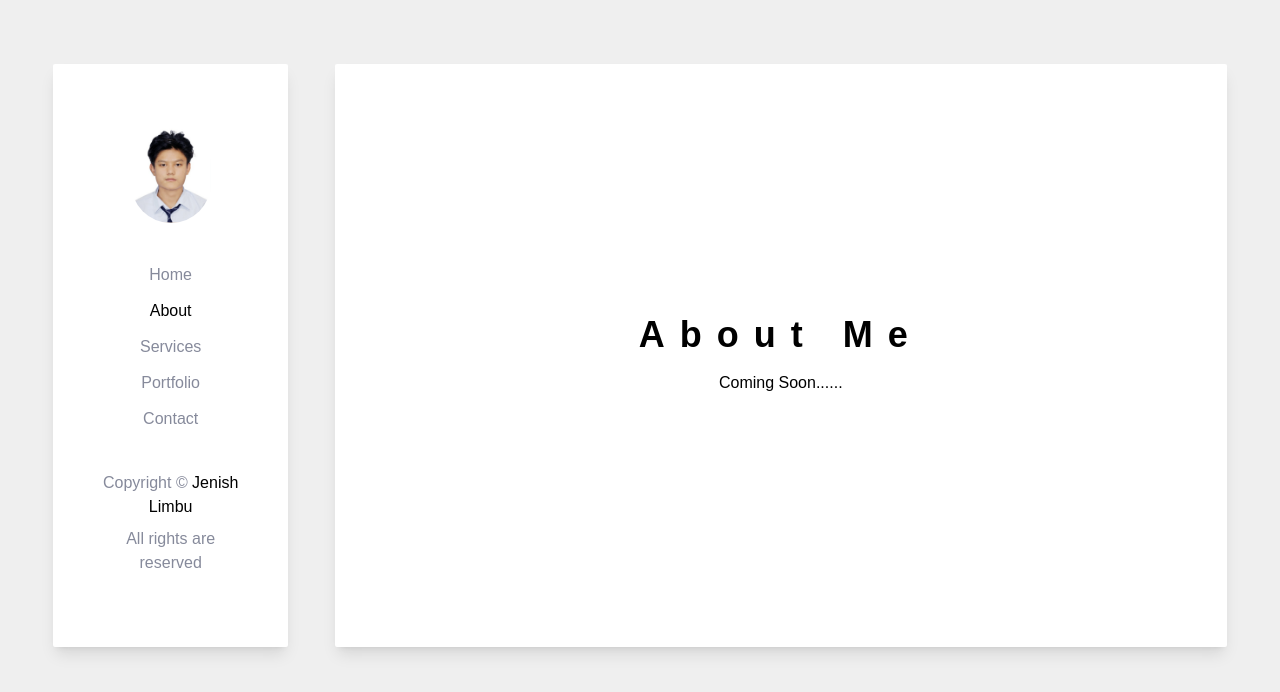
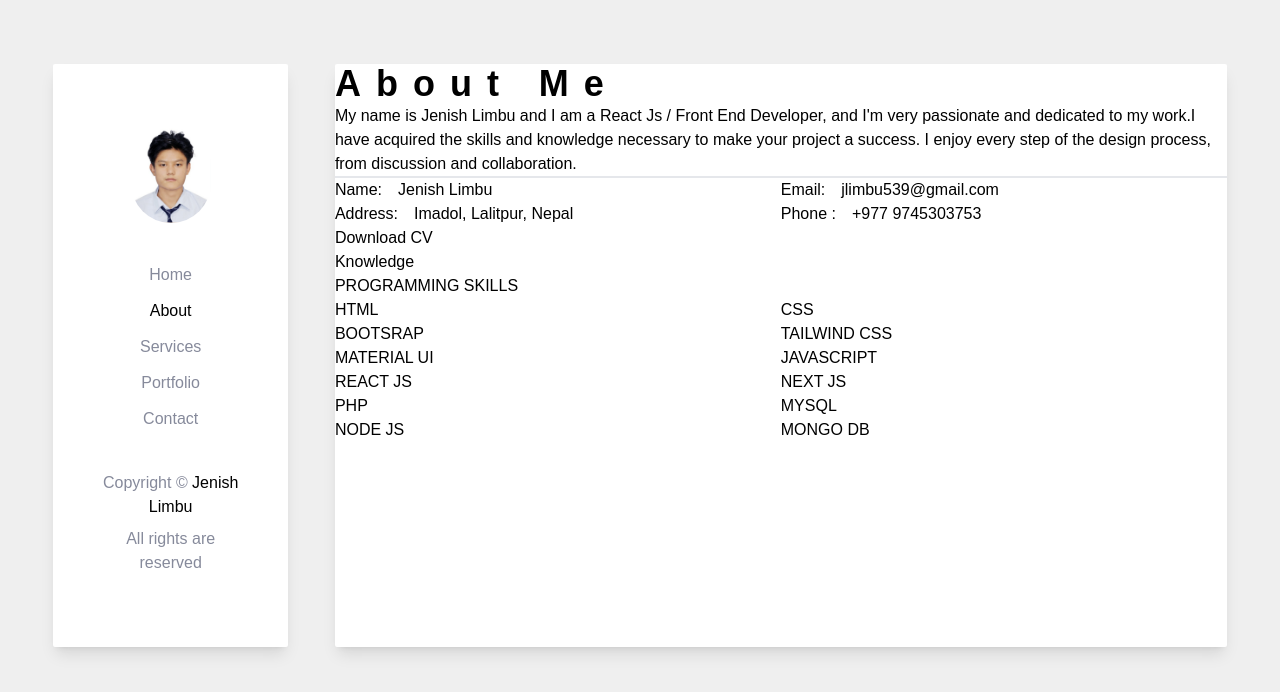
Before and after one commit to Janice1828/portfolio, a React (Vite) app: page /about in a window 1280 px wide. Shown: the top 692 px of the page. Built offline with nearby package versions, Linux system fonts and the light colour scheme; a web font is replaced by a local one.

Commit message:
adding content in about me

```diff
--- a/src/pages/About.jsx
+++ b/src/pages/About.jsx
@@ -1,6 +1,57 @@
 import React from 'react'
 import Sidebar from '../components/Sidebar'
 const About = () => {
+    const skills = [
+        {
+            title: "HTML",
+            skillsPercentage: ""
+        },
+        {
+            title: "CSS",
+            skillsPercentage: ""
+        },
+        {
+            title: "BOOTSRAP",
+            skillsPercentage: ""
+        },
+        {
+            title: "TAILWIND CSS",
+            skillsPercentage: ""
+        },
+        {
+            title: "MATERIAL UI",
+            skillsPercentage: ""
+        }
+        ,
+        {
+            title: "JAVASCRIPT",
+            skillsPercentage: ""
+        },
+        {
+            title: "REACT JS",
+            skillsPercentage: ""
+        },
+        {
+            title: "NEXT JS",
+            skillsPercentage: ""
+        },
+        {
+            title: "PHP",
+            skillsPercentage: ""
+        },
+        {
+            title: "MYSQL",
+            skillsPercentage: ""
+        },
+        {
+            title: "NODE JS",
+            skillsPercentage: ""
+        },
+        {
+            title: "MONGO DB",
+            skillsPercentage: ""
+        },
+    ]
     return (
         <div className=' w-11/12 m-auto'>
             <div className='grid grid-cols-[20%_4%_76%] pt-16'>
@@ -9,10 +60,41 @@ const About = () => {
                 </div>
                 <div></div>
                 <div className='w-full'>
-                    <div className="bg-white rounded-sm shadow-lg h-full flex items-center justify-center flex-col">
+                    <div className="bg-white rounded-sm shadow-lg h-full ">
                         <h1 className='text-4xl font-semibold name'>About Me</h1>
-                        <p className='mt-4'>Coming Soon......</p>
-
+                        <div className='aboutme-container'>
+                            <p>My name is Jenish Limbu and I am a React Js / Front End Developer, and I'm very passionate and dedicated to my work.I have acquired the skills and knowledge necessary to make your project a success. I enjoy every step of the design process, from discussion and collaboration.
+                            </p>
+                            <div className="border"></div>
+                            <div className="grid grid-cols-[50%_50%]">
+                                <div className='flex gap-4 items-center'>
+                                    <p className="title">Name:</p><p className="title-data">Jenish Limbu</p>
+                                </div>
+                                <div className='flex gap-4 items-center'>
+                                    <p className="title">Email:</p><p className="title-data">jlimbu539@gmail.com</p>
+                                </div>
+                                <div className='flex gap-4 items-center'>
+                                    <p className="title">Address:</p><p className="title-data">Imadol, Lalitpur, Nepal</p>
+                                </div>
+                                <div className='flex gap-4 items-center'>
+                                    <p className="title">Phone :</p><p className="title-data">+977 9745303753</p>
+                                </div>
+                            </div>
+                            <div className="cv-btn">
+                                <button>Download CV</button>
+                            </div>
+                        </div>
+                        <div className="knowledge-container">
+                            <h1>Knowledge</h1>
+                            <h3>PROGRAMMING SKILLS</h3>
+                            <div className="grid grid-cols-[50%_50%]">
+                                {skills.map((skill, key) => (
+                                    <div>
+                                        <p>{skill.title}</p>
+                                    </div>
+                                ))}
+                            </div>
+                        </div>
                     </div>
                 </div>
             </div>
--- a/src/pages/Services.jsx
+++ b/src/pages/Services.jsx
@@ -11,7 +11,12 @@ const Services = () => {
         <div className='w-full'>
           <div className="bg-white rounded-sm shadow-lg h-full flex items-center justify-center flex-col">
             <h1 className='text-4xl font-semibold name'>Services</h1>
-            <p className='mt-4'>Coming Soon......</p>
+            <div>
+              <h3>Web Development</h3>
+              <ul>
+                <li>HTML Websites</li>
+              </ul>
+            </div>
 
           </div>
         </div>
```
